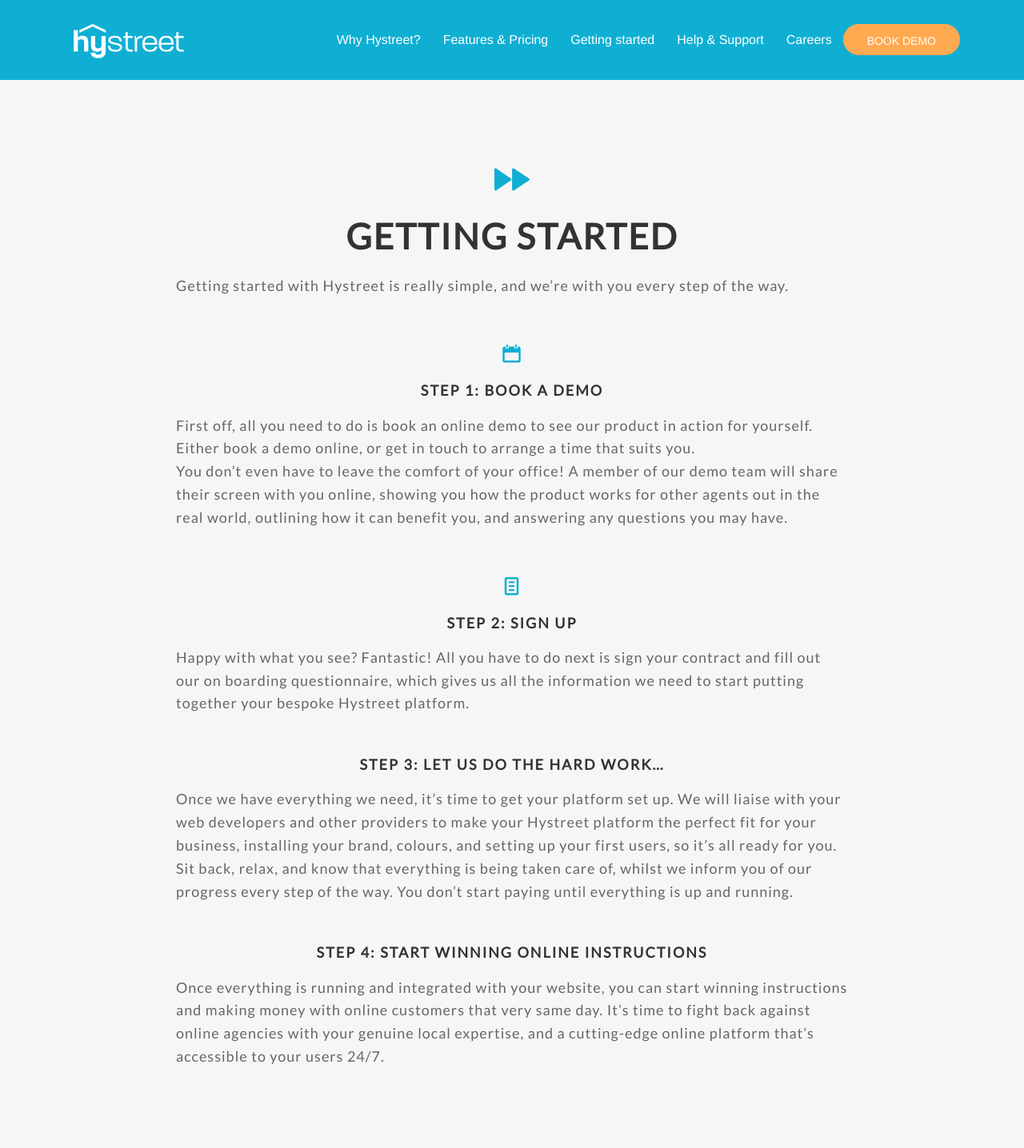
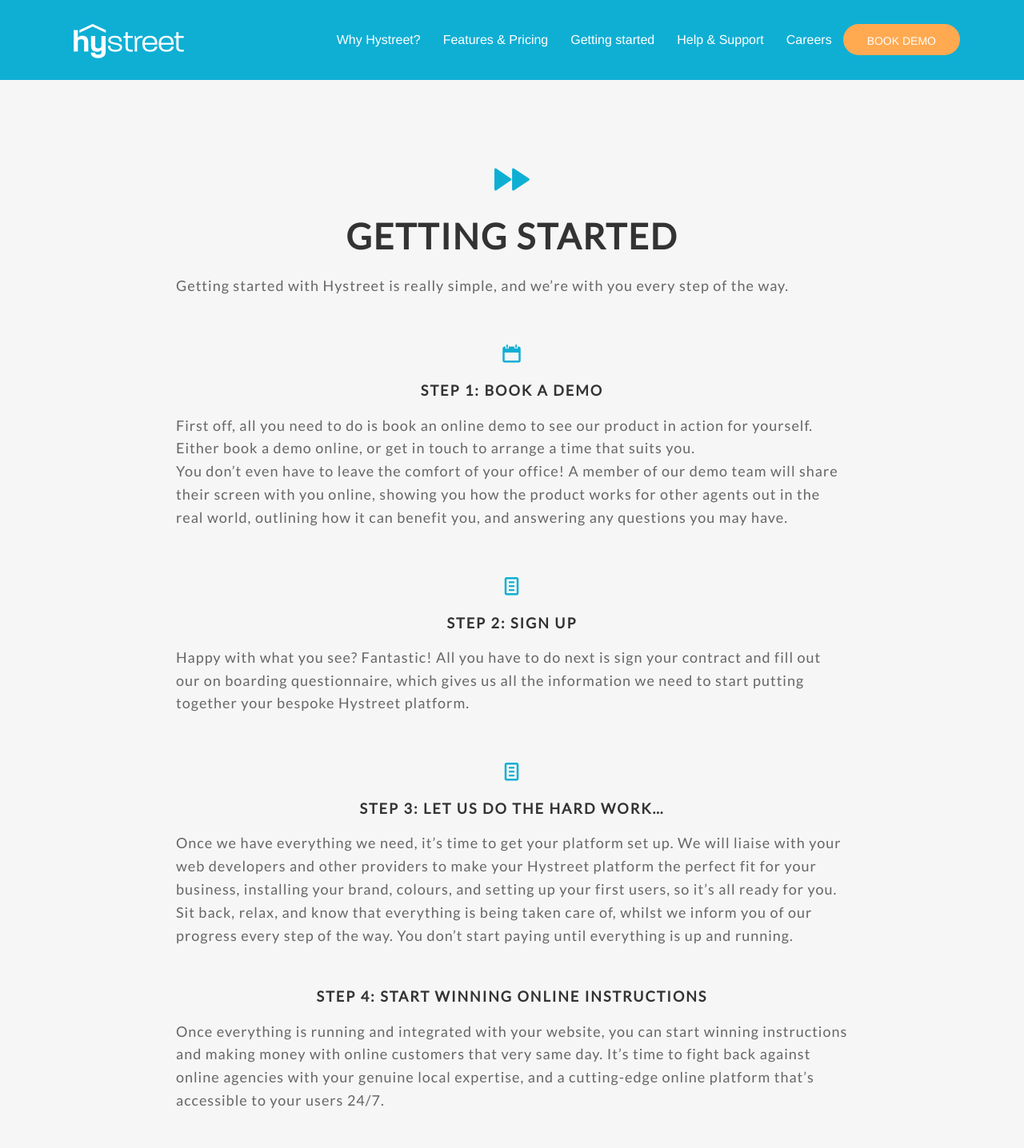
Before and after one commit to hystreet/hystreet.github.io, a Jekyll site: the page built from support/getting-started/index.html, in a window 1280 px wide. Shown: the top 1436 px of the page at 80% size. Built offline with Jekyll 4.4.1, drawn with Linux system fonts in a browser that asks for light colours; some web fonts are replaced; a script that is not in the unit is left out; grey boxes are pictures that could not be loaded.

Commit message:
Update index.html

```diff
--- a/support/getting-started/index.html
+++ b/support/getting-started/index.html
@@ -21,7 +21,7 @@
       <p><i class="icon-doc-text"></i></p>
       <h3>Step 2: Sign up</h3>
       <p>Happy with what you see? Fantastic! All you have to do next is sign your contract and fill out our on boarding questionnaire, which gives us all the information we need to start putting together your bespoke Hystreet platform.</p>
-      <p><i class="publish"></i></p>
+      <p><i class="icon-doc-text"></i></p>
       <h3>Step 3: Let us do the hard work…</h3>
       <p>Once we have everything we need, it’s time to get your platform set up. We will liaise with your web developers and other providers to make your Hystreet platform the perfect fit for your business, installing your brand, colours, and setting up your first users, so it’s all ready for you. Sit back, relax, and know that everything is being taken care of, whilst we inform you of our progress every step of the way. You don’t start paying until everything is up and running.</p>
       <p><i class="users"></i></p>
```
